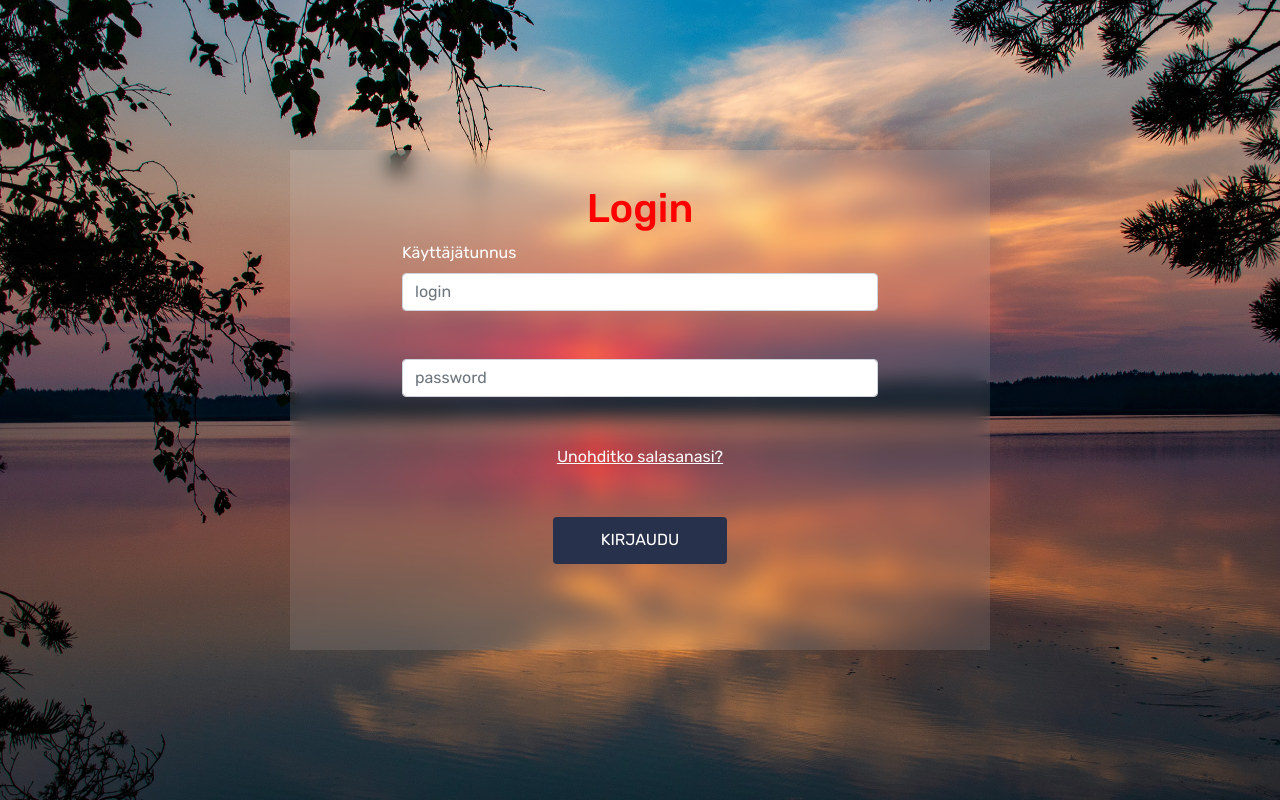
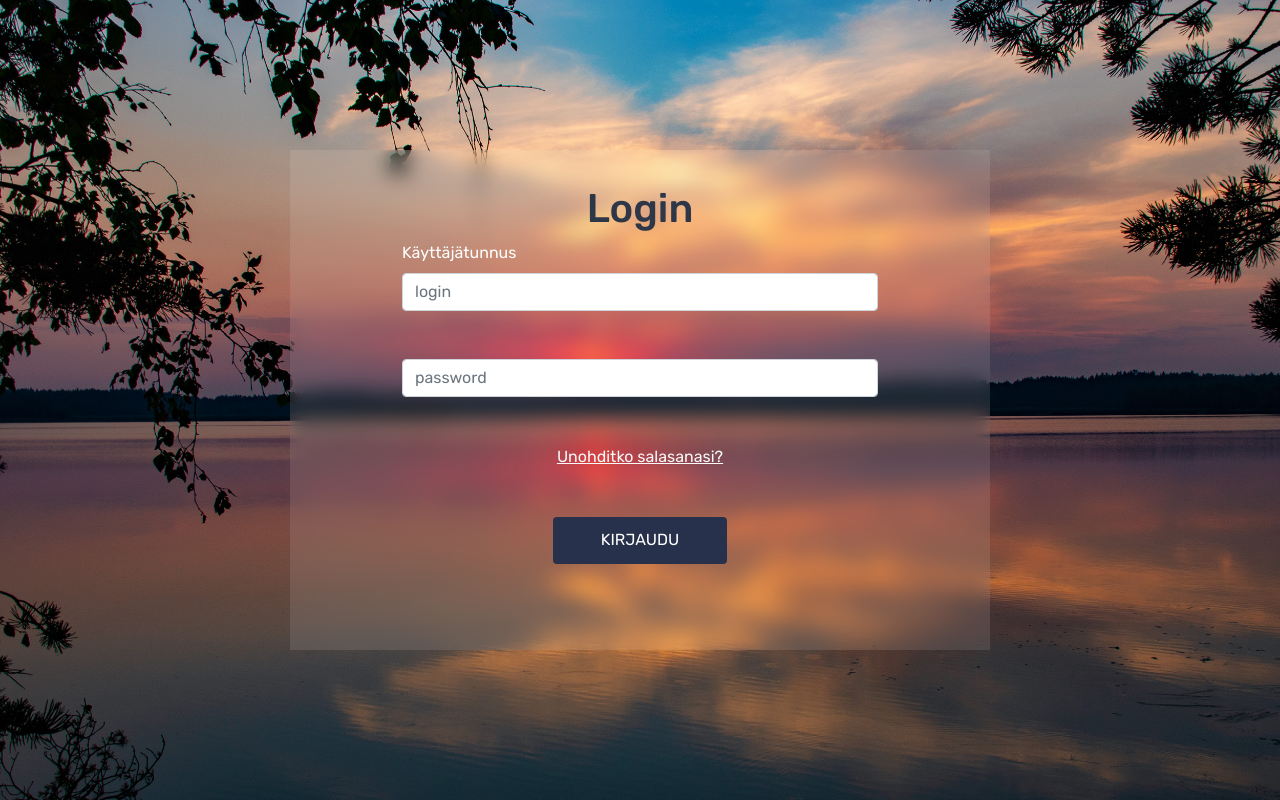
Before and after one commit to SergeiVasilyev/VarastohallintaR1, a Django app: page /login/ in a window 1280 px wide. Run offline with Django 4.2, Linux system fonts and the light colour scheme.

Commit message:
login css

```diff
--- a/varastoapp/static/varasto/login.css
+++ b/varastoapp/static/varasto/login.css
@@ -1,6 +1,6 @@
 h1 {
-    /* color: #2D3748; */
-    color: red;
+    color: #2D3748;
+    /* color: red; */
     text-align: center;
     font-family: inherit;
     /* font-family: 'rubik'; */
```
